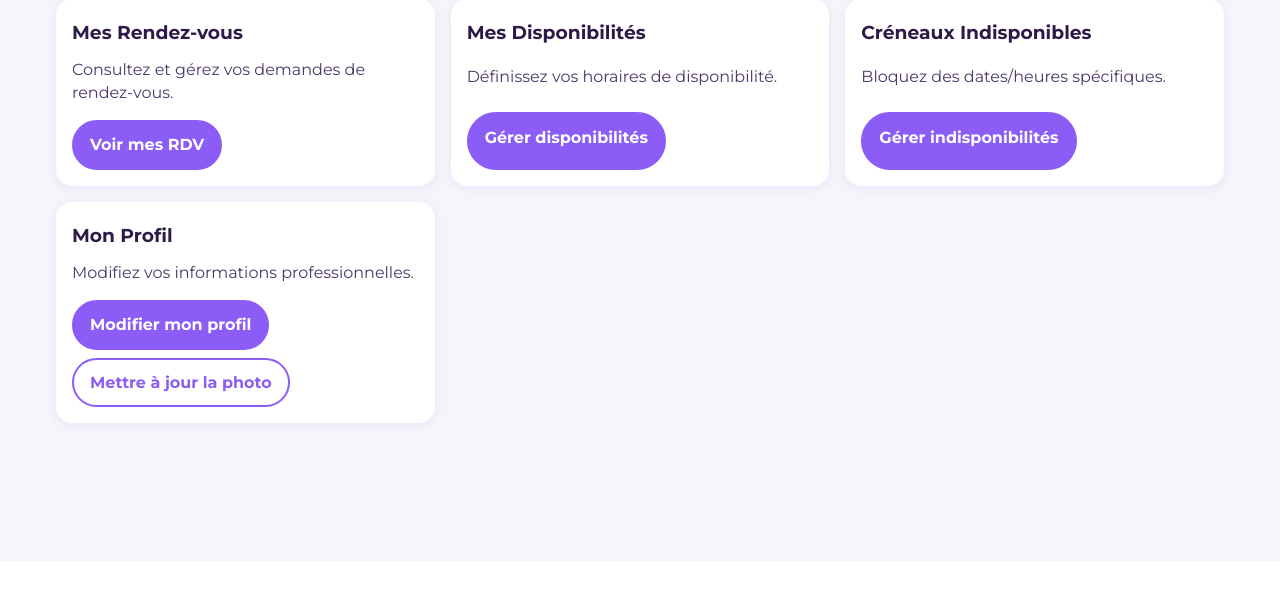
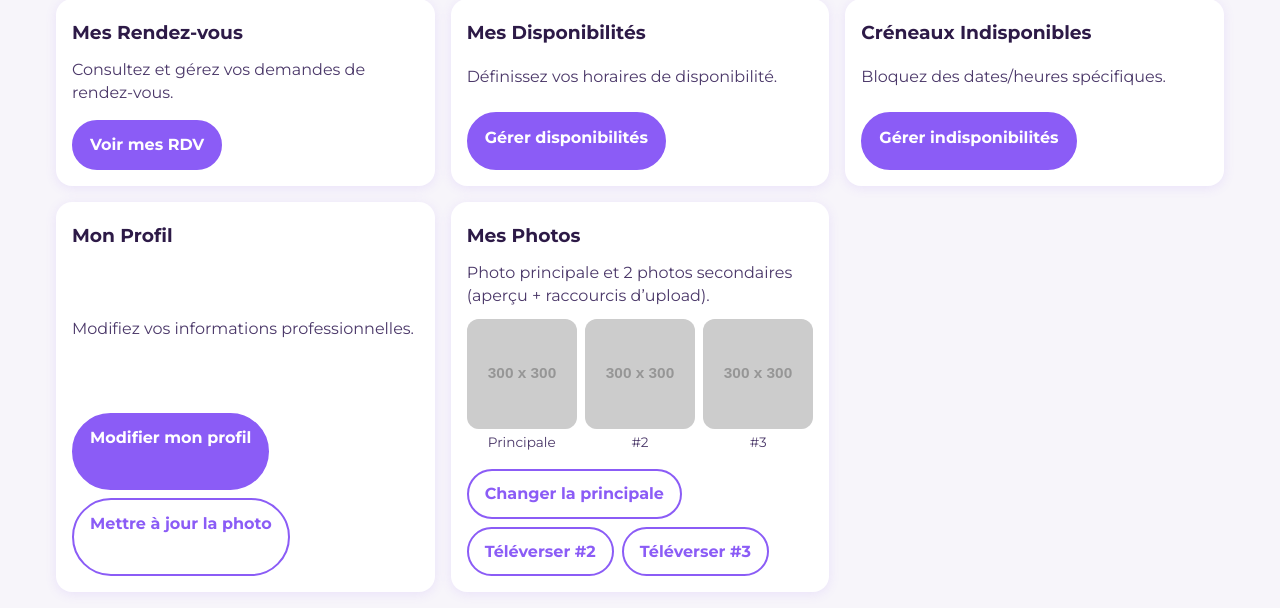
Before and after one commit to asccof/lumia-project-principale, a Python web app: template templates/professional_dashboard.html in a window 1280 px wide. Shown: the part 239-847 px from the top of the page. Before the commit the page ends 670 px from the top, so only its background shows below. Run offline with Jinja, Linux system fonts and the light colour scheme; the template is opened without the code that fills it: most values are stand-ins (such as "Sample title", 1, 10 or a date in 2020); grey boxes labelled with a size stand in for pictures from a placeholder-image service; some libraries are stand-ins or nearby versions.

Commit message:
Update professional_dashboard.html

```diff
--- a/templates/professional_dashboard.html
+++ b/templates/professional_dashboard.html
@@ -39,6 +39,12 @@
     .btn-outline:hover{background:#f4edff}
     .btn-solid{background:var(--primary);color:#fff;border:2px solid var(--primary)}
     .btn-solid:hover{background:var(--primary-dark);border-color:var(--primary-dark)}
+
+    /* Mini galerie (aperçus) */
+    .thumbs{display:grid;grid-template-columns:repeat(3,1fr);gap:.5rem;margin-top:.25rem}
+    .thumb{aspect-ratio:1/1;border-radius:12px;overflow:hidden;background:#eee}
+    .thumb img{width:100%;height:100%;object-fit:cover;display:block}
+    .thumb-label{font-size:.85rem;color:var(--muted);margin-top:.25rem;text-align:center}
   </style>
 </head>
 <body>
@@ -91,14 +97,61 @@
         <h3>Mon Profil</h3>
         <p>Modifiez vos informations professionnelles.</p>
         <div class="actions">
-         <a class="btn btn-solid" href="/professional/profile">Modifier mon profil</a>
-
-         <a class="btn btn-outline" href="{{ url_for('professional_upload_photo') }}">
-  Mettre à jour la photo
-</a>
-
+          <a class="btn btn-solid" href="/professional/profile">Modifier mon profil</a>
+          <a class="btn btn-outline" href="{{ url_for('professional_upload_photo') }}">
+            Mettre à jour la photo
+          </a>
         </div>
       </section>
+
+      <!-- ====== Mes Photos (principal + secondaires) ====== -->
+      <section class="card">
+        <h3>Mes Photos</h3>
+        <p>Photo principale et 2 photos secondaires (aperçu + raccourcis d’upload).</p>
+
+        {% set u1 = professional_photo_url(professional, 1) %}
+        {% set u2 = professional_photo_url(professional, 2) %}
+        {% set u3 = professional_photo_url(professional, 3) %}
+
+        <div class="thumbs" aria-label="Aperçu photos">
+          <div>
+            <div class="thumb">
+              <img src="{{ u1 }}" alt="Photo principale"
+                   onerror="this.onerror=null;this.src='https://placehold.co/300x300?text=Photo';">
+            </div>
+            <div class="thumb-label">Principale</div>
+          </div>
+          <div>
+            <div class="thumb">
+              {% if u2 %}
+                <img src="{{ u2 }}" alt="Photo #2"
+                     onerror="this.style.display='none'">
+              {% else %}
+                <img src="https://placehold.co/300x300?text=Aucune" alt="Aucune photo #2">
+              {% endif %}
+            </div>
+            <div class="thumb-label">#2</div>
+          </div>
+          <div>
+            <div class="thumb">
+              {% if u3 %}
+                <img src="{{ u3 }}" alt="Photo #3"
+                     onerror="this.style.display='none'">
+              {% else %}
+                <img src="https://placehold.co/300x300?text=Aucune" alt="Aucune photo #3">
+              {% endif %}
+            </div>
+            <div class="thumb-label">#3</div>
+          </div>
+        </div>
+
+        <div class="actions" style="margin-top:.5rem">
+          <a class="btn btn-outline" href="{{ url_for('professional_upload_photo') }}">Changer la principale</a>
+          <a class="btn btn-outline" href="{{ url_for('professional_upload_photo_n', index=2) }}">Téléverser #2</a>
+          <a class="btn btn-outline" href="{{ url_for('professional_upload_photo_n', index=3) }}">Téléverser #3</a>
+        </div>
+      </section>
+      <!-- ====== fin Mes Photos ====== -->
     </div>
   </div>
 
```
